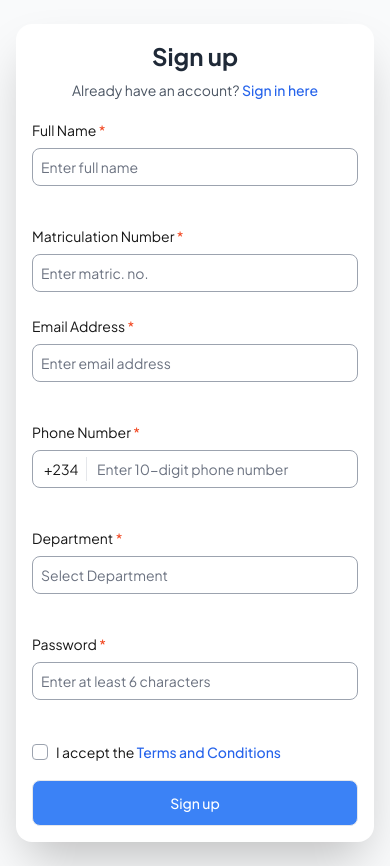
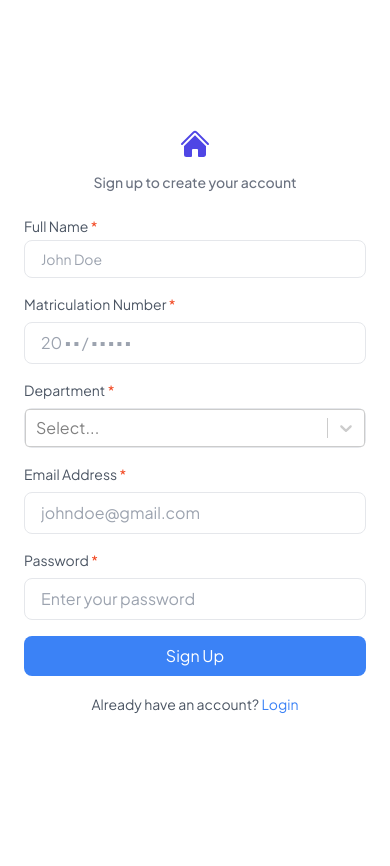
Before and after one commit to Marvellous-Udoye/departmental-website, a Next.js app: page /signup in a window 390 px wide. After the commit the page ends 844 px from the top, so only its background shows below. Built offline with nearby package versions, Linux system fonts and the light colour scheme; a web font is replaced by a local one.

Commit message:
feat(login.tsx, signup.tsx): update content and ui for login and sign-up pages

```diff
--- a/src/app/login/page.tsx
+++ b/src/app/login/page.tsx
@@ -1,6 +1,6 @@
 "use client";
 
-import Image from "next/image";
+import { HomeIcon } from "@heroicons/react/24/solid";
 import Link from "next/link";
 import { useRouter } from "next/navigation";
 import { ChangeEvent, FormEvent, useState } from "react";
@@ -51,11 +51,11 @@ export default function Login() {
   };
 
   return (
-    <div className="bg-gray-50 h-[100vh] grid place-items-center px-4">
-      <div className="bg-white">
+    <div className="bg-gray-50 h-[100vh] grid place-items-center">
+      <div className="bg-white w-full">
         <div className="flex justify-center h-screen">
           <div
-            className="hidden bg-cover lg:block lg:w-2/3"
+            className="hidden bg-cover lg:block lg:w-1/2"
             style={{
               backgroundImage:
                 "url(https://images.unsplash.com/photo-1616763355603-9755a640a287?ixlib=rb-1.2.1&ixid=MnwxMjA3fDB8MHxwaG90by1wYWdlfHx8fGVufDB8fHx8&auto=format&fit=crop&w=1470&q=80)",
@@ -64,37 +64,33 @@ export default function Login() {
             <div className="flex items-center h-full px-20 bg-gray-900 bg-opacity-40">
               <div>
                 <h2 className="text-2xl font-bold text-white sm:text-3xl">
-                  Meraki UI
+                  Login
                 </h2>
-
                 <p className="max-w-xl mt-3 text-gray-300">
-                  Lorem ipsum dolor sit, amet consectetur adipisicing elit. In
-                  autem ipsa, nulla laboriosam dolores, repellendus perferendis
-                  libero suscipit nam temporibus molestiae
+                  Welcome back! Log in to access your departmental resources and
+                  manage your profile. Securely verify your account and start
+                  exploring the latest updates, materials, and more within your
+                  department.
                 </p>
               </div>
             </div>
           </div>
 
-          <div className="flex items-center w-full max-w-md px-6 mx-auto lg:w-2/6">
+          <div className="flex items-center max-w-xl w-full px-6 mx-auto">
             <div className="flex-1">
               <div className="text-center">
                 <div className="flex justify-center mx-auto">
-                  <Image
-                    className="w-auto h-7 sm:h-8"
-                    src="https://merakiui.com/images/logo.svg"
-                    alt=""
-                  />
+                  <HomeIcon className="size-10 text-indigo-600" />
                 </div>
 
-                <p className="mt-3 text-gray-500">
-                  Sign in to access your account
+                <p className="mt-3 text-lg font-medium text-gray-500">
+                  Login to access your account
                 </p>
               </div>
 
               <div className="mt-8">
                 <form onSubmit={handleSubmit}>
-                  <div className="relative">
+                  <div>
                     <label
                       htmlFor="email"
                       className="block mb-2 text-sm text-gray-600"
@@ -107,17 +103,17 @@ export default function Login() {
                       name="matricNo"
                       value={state.matricNo}
                       onChange={handleChange}
-                      placeholder="Enter matriculation number"
+                      placeholder="20 ▪ ▪ / ▪ ▪ ▪ ▪ ▪"
                       className="block w-full px-4 py-2 mt-2 text-gray-700 placeholder-gray-400 bg-white border border-gray-200 rounded-lg focus:border-blue-400 focus:ring-blue-400 focus:outline-none focus:ring focus:ring-opacity-40"
                     />
                     {errors.matricNo && (
-                      <p className="absolute text-xs text-red-600 mt-1">
+                      <p className="text-xs text-red-600 mt-1">
                         {errors.matricNo}
                       </p>
                     )}
                   </div>
 
-                  <div className="relative mt-6">
+                  <div className="mt-6">
                     <div className="flex justify-between mb-2">
                       <label
                         htmlFor="password"
@@ -127,7 +123,7 @@ export default function Login() {
                       </label>
                       <a
                         href="#"
-                        className="text-sm text-gray-400 focus:text-blue-500 hover:text-blue-500 hover:underline"
+                        className="text-sm text-blue-400 focus:text-blue-500 hover:text-blue-500 hover:underline"
                       >
                         Forgot password?
                       </a>
@@ -143,7 +139,7 @@ export default function Login() {
                       className="block w-full px-4 py-2 mt-2 text-gray-700 placeholder-gray-400 bg-white border border-gray-200 rounded-lg focus:border-blue-400 focus:ring-blue-400 focus:outline-none focus:ring focus:ring-opacity-40"
                     />
                     {errors.password && (
-                      <p className="absolute text-xs text-red-600 mt-1">
+                      <p className="text-xs text-red-600 mt-1">
                         {errors.password}
                       </p>
                     )}
@@ -154,12 +150,12 @@ export default function Login() {
                       type="submit"
                       className="w-full px-4 py-2 tracking-wide text-white transition-colors duration-300 transform bg-blue-500 rounded-lg hover:bg-blue-400 focus:outline-none focus:bg-blue-400 focus:ring focus:ring-blue-300 focus:ring-opacity-50"
                     >
-                      Sign in
+                      Login
                     </button>
                   </div>
                 </form>
 
-                <p className="mt-6 text-sm text-center text-gray-400">
+                <div className="mt-6 text-sm text-center text-gray-500">
                   Don&#x27;t have an account yet?{" "}
                   <Link
                     href="/signup"
@@ -168,7 +164,7 @@ export default function Login() {
                     Sign up
                   </Link>
                   .
-                </p>
+                </div>
               </div>
             </div>
           </div>
--- a/src/app/signup/page.tsx
+++ b/src/app/signup/page.tsx
@@ -1,8 +1,18 @@
-"use client"
-
+"use client";
+import { HomeIcon } from "@heroicons/react/24/solid";
 import Link from "next/link";
 import { useRouter } from "next/navigation";
 import { ChangeEvent, FormEvent, useState } from "react";
+import Select from "react-select";
+
+const departmentOptions = [
+  { value: "Biomedical Engineering", label: "Biomedical Engineering" },
+  { value: "Civil Engineering", label: "Civil Engineering" },
+  { value: "Computer Engineering", label: "Computer Engineering" },
+  { value: "Electrical Engineering", label: "Electrical Engineering" },
+  { value: "Mechanical Engineering", label: "Mechanical Engineering" },
+  { value: "Mechatronics Engineering", label: "Mechatronics Engineering" },
+];
 
 interface SignUpProps {
   fullName: string;
@@ -16,12 +26,12 @@ interface SignUpProps {
 export default function SignUp() {
   const router = useRouter();
   const [state, setState] = useState<SignUpProps>({
-    fullName: '',
-    email: '',
-    matricNo: '',
-    department: '',
-    phoneNumber: '',
-    password: '',
+    fullName: "",
+    email: "",
+    matricNo: "",
+    department: "",
+    phoneNumber: "",
+    password: "",
   });
 
   const [errors, setErrors] = useState<Partial<SignUpProps>>({});
@@ -29,12 +39,16 @@ export default function SignUp() {
   const validate = () => {
     const newErrors: Partial<SignUpProps> = {};
 
-    if (!state.fullName) newErrors.fullName = "First name is required";
-    if (!state.matricNo) newErrors.matricNo = "Matriculation number is required";
+    if (!state.fullName) newErrors.fullName = "Full name is required";
+    if (!state.matricNo)
+      newErrors.matricNo = "Matriculation number is required";
     if (!state.department) newErrors.department = "Department is required";
-    if (!state.email || !/\S+@\S+\.\S+/.test(state.email)) newErrors.email = "Valid email is required";
-    if (!state.password || state.password.length < 8) newErrors.password = "Password must be at least 6 characters";
-    if (!state.phoneNumber || !/^\d+$/.test(state.phoneNumber)) newErrors.phoneNumber = "Valid phone number is required";
+    if (!state.email || !/\S+@\S+\.\S+/.test(state.email))
+      newErrors.email = "Valid email is required";
+    if (!state.password || state.password.length < 8)
+      newErrors.password = "Password must be at least 8 characters";
+    if (!state.phoneNumber || !/^\d+$/.test(state.phoneNumber))
+      newErrors.phoneNumber = "Valid phone number is required";
 
     setErrors(newErrors);
     return Object.keys(newErrors).length === 0;
@@ -48,8 +62,17 @@ export default function SignUp() {
     }));
   };
 
+  const handleSelectChange = (
+    selectedOption: { value: string; label: string } | null
+  ) => {
+    setState((prevState) => ({
+      ...prevState,
+      department: selectedOption ? selectedOption.value : "",
+    }));
+  };
+
   const handleSignUp = () => {
-    router.push('/dashboard');
+    router.push("/dashboard");
   };
 
   const handleSubmit = (e: FormEvent<HTMLFormElement>) => {
@@ -61,165 +84,150 @@ export default function SignUp() {
   };
 
   return (
-    <div className="bg-gray-50 px-4 py-6 md:py-10">
-      <div className="bg-white rounded-2xl shadow-2xl max-w-xl mx-auto">
-        <div className="p-4 sm:p-7">
-          <div className="text-center">
-            <h1 className="block text-2xl font-bold text-gray-800">Sign up</h1>
-            <p className="mt-2 text-sm text-gray-600 dark:text-neutral-400">
-              Already have an account?{" "}
-              <Link
-                className="text-blue-600 decoration-2 hover:underline focus:outline-none focus:underline font-medium"
-                href="/signin"
+    <section className="bg-white">
+      <div className="flex flex-col-reverse lg:flex-row justify-center min-h-screen">
+        <div
+          className="hidden lg:flex lg:w-1/2 bg-cover"
+          style={{
+            backgroundImage:
+              "url(https://images.unsplash.com/photo-1616763355603-9755a640a287?ixlib=rb-1.2.1&ixid=MnwxMjA3fDB8MHxwaG90by1wYWdlfHx8fGVufDB8fHx8&auto=format&fit=crop&w=1470&q=80)",
+          }}
         >
-                Sign in here
-              </Link>
+          <div className="flex items-center h-full px-8 md:px-20 bg-gray-900 bg-opacity-40">
+            <div>
+              <h2 className="text-xl md:text-3xl font-bold text-white">
+                Sign Up
+              </h2>
+              <p className="max-w-xl mt-3 text-gray-300 text-sm md:text-base">
+                Join our departmental website today! Sign up to manage your
+                personal profile, access exclusive resources, and stay updated
+                with all departmental activities.
               </p>
             </div>
+          </div>
+        </div>
 
-          <div className="mt-5">
-            {/* Form */}
-            <form onSubmit={handleSubmit}>
-              <div className="grid gap-y-4">
-                {/* First Name */}
-                <div className="relative mb-6 w-full">
-                  <label htmlFor="fullname" className="block text-sm mb-2">
+        <div className="flex items-center w-full max-w-full lg:w-3/5 p-6 lg:px-12">
+          <div className="w-full">
+            <div className="text-center">
+              <div className="flex justify-center mx-auto">
+                <HomeIcon className="w-8 h-8 md:w-10 md:h-10 text-indigo-600" />
+              </div>
+              <p className="mt-3 text-sm md:text-lg font-medium text-gray-500">
+                Sign up to create your account
+              </p>
+            </div>
+            <form
+              onSubmit={handleSubmit}
+              className="grid grid-cols-1 md:grid-cols-2 gap-4 mt-6"
+            >
+              <div>
+                <label className="block mb-1 text-sm text-gray-600">
                   Full Name <span className="text-[#F24822]">*</span>
                 </label>
                 <input
                   type="text"
-                    id="fullname"
-                    name="fullname"
+                  name="fullName"
+                  placeholder="John Doe"
                   value={state.fullName}
                   onChange={handleChange}
-                    placeholder="Enter full name"
-                    className="py-2 md:py-3 px-2 md:px-4 block w-full border-gray-400 rounded-lg text-sm focus:border-blue-500 focus:ring-blue-500"
+                  className="block w-full px-4 py-2 mt-1 text-sm text-gray-700 placeholder-gray-400 bg-white border border-gray-200 rounded-lg focus:ring focus:ring-blue-400 focus:ring-opacity-40"
                 />
-                  {errors.fullName && <p className="absolute text-xs text-red-600 mt-1">{errors.fullName}</p>}
+                {errors.fullName && (
+                  <p className="text-red-500 text-xs">{errors.fullName}</p>
+                )}
               </div>
 
-
-                <div className="flex flex-col md:flex-row sm:gap-4">
-                  {/* Matriculation Number */}
-                  <div className="relative mb-6 w-full">
-                    <label htmlFor="matricNo" className="block text-sm mb-2">
+              <div>
+                <label className="block mb-2 text-sm text-gray-600">
                   Matriculation Number <span className="text-[#F24822]">*</span>
                 </label>
                 <input
                   type="text"
-                      id="matricNo"
                   name="matricNo"
+                  placeholder="20 ▪ ▪ / ▪ ▪ ▪ ▪ ▪"
                   value={state.matricNo}
                   onChange={handleChange}
-                      placeholder="Enter matric. no."
-                      className="py-2 md:py-3 px-2 md:px-4 block w-full border-gray-400 rounded-lg text-sm focus:border-blue-500 focus:ring-blue-500"
+                  className="block w-full px-4 py-2 mt-2 text-gray-700 placeholder-gray-400 bg-white border border-gray-200 rounded-lg focus:border-blue-400 focus:ring-blue-400 focus:outline-none focus:ring focus:ring-opacity-40"
                 />
-                    {errors.matricNo && <p className="absolute text-xs text-red-600 mt-1">{errors.matricNo}</p>}
+                {errors.matricNo && (
+                  <p className="text-red-500 text-sm">{errors.matricNo}</p>
+                )}
               </div>
 
-                  {/* Email */}
-                  <div className="relative mb-6 w-full">
-                    <label htmlFor="email" className="block text-sm mb-2">
+              <div>
+                <label className="block mb-2 text-sm text-gray-600">
+                  Department <span className="text-[#F24822]">*</span>
+                </label>
+                <Select
+                  name="department"
+                  options={departmentOptions}
+                  value={departmentOptions.find(
+                    (option) => option.value === state.department
+                  )}
+                  onChange={handleSelectChange}
+                  className="block w-full text-gray-700 placeholder-gray-400 bg-white border border-gray-200 rounded-lg focus:border-blue-400 focus:ring-blue-400 focus:outline-none focus:ring focus:ring-opacity-40"
+                />
+                {errors.department && (
+                  <p className="text-red-500 text-sm">{errors.department}</p>
+                )}
+              </div>
+
+              <div>
+                <label className="block mb-2 text-sm text-gray-600">
                   Email Address <span className="text-[#F24822]">*</span>
                 </label>
                 <input
                   type="email"
-                      id="email"
                   name="email"
+                  placeholder="johndoe@gmail.com"
                   value={state.email}
                   onChange={handleChange}
-                      placeholder="Enter email address"
-                      className="py-2 md:py-3 px-2 md:px-4 block w-full border-gray-400 rounded-lg text-sm focus:border-blue-500 focus:ring-blue-500"
+                  className="block w-full px-4 py-2 mt-2 text-gray-700 placeholder-gray-400 bg-white border border-gray-200 rounded-lg focus:border-blue-400 focus:ring-blue-400 focus:outline-none focus:ring focus:ring-opacity-40"
                 />
-                    {errors.email && <p className="absolute text-xs text-red-600 mt-1">{errors.email}</p>}
-                  </div>
+                {errors.email && (
+                  <p className="text-red-500 text-sm">{errors.email}</p>
+                )}
               </div>
 
-                {/* Phone Number */}
-                <div className="relative mb-6 w-full">
-                  <label htmlFor="phoneNumber" className="block text-sm mb-2">
-                    Phone Number <span className="text-[#F24822]">*</span>
-                  </label>
-                  <div className="relative">
-                    <div className="absolute inset-y-0 left-3 my-auto h-6 flex items-center border-r pr-2">
-                      <p className="text-sm">+234 </p>
-                    </div>
-                    <input
-                      id="phoneNumber"
-                      name="phoneNumber"
-                      type="tel"
-                      pattern="[0-9]{10}"
-                      maxLength={10}
-                      value={state.phoneNumber}
-                      onChange={handleChange}
-                      placeholder="Enter 10-digit phone number"
-                      className="w-full pl-[4rem] pr-2 md:pr-3 py-2 md:py-3 border-gray-400 rounded-lg text-sm focus:border-blue-500 focus:ring-blue-500"
-                    />
-                  </div>
-                  {errors.phoneNumber && <span className="absolute text-xs text-red-600 mt-1">{errors.phoneNumber}</span>}
-                </div>
-
-                {/* Department */}
-                <div className="relative mb-6 w-full">
-                  <label htmlFor="department" className="block text-sm mb-2">
-                    Department <span className="text-[#F24822]">*</span>
-                  </label>
-                  <input
-                    type="text"
-                    id="department"
-                    name="department"
-                    value={state.department}
-                    onChange={handleChange}
-                    placeholder="Select Department"
-                    className="py-2 md:py-3 px-2 md:px-4 block w-full border-gray-400 rounded-lg text-sm focus:border-blue-500 focus:ring-blue-500"
-                  />
-                  {errors.department && <p className="absolute text-xs text-red-600 mt-1">{errors.department}</p>}
-                </div>
-
-                {/* Password */}
-                <div className="relative mb-6">
-                  <label htmlFor="password" className="block text-sm mb-2">
+              <div>
+                <label className="block mb-2 text-sm text-gray-600">
                   Password <span className="text-[#F24822]">*</span>
                 </label>
                 <input
                   type="password"
-                    id="password"
                   name="password"
+                  placeholder="Enter your password"
                   value={state.password}
                   onChange={handleChange}
-                    placeholder="Enter at least 6 characters"
-                    className="py-2 md:py-3 px-2 md:px-4 block w-full border-gray-400 rounded-lg text-sm focus:border-blue-500 focus:ring-blue-500"
+                  className="block w-full px-4 py-2 mt-2 text-gray-700 placeholder-gray-400 bg-white border border-gray-200 rounded-lg focus:border-blue-400 focus:ring-blue-400 focus:outline-none focus:ring focus:ring-opacity-40"
                 />
-                  {errors.password && <p className="absolute text-xs text-red-600 mt-1">{errors.password}</p>}
-                </div>
-
-                <div className="flex items-center">
-                  <div className="flex">
-                    <input
-                      id="remember-me"
-                      name="remember-me"
-                      type="checkbox"
-                      className="shrink-0 border-gray-400 rounded text-blue-600 focus:ring-blue-500 "
-                    />
-                  </div>
-                  <div className="ml-2">
-                    <label htmlFor="remember-me" className="text-sm">
-                      I accept the <Link className="text-blue-600 decoration-2 hover:underline focus:outline-none focus:underline font-medium" href="#">Terms and Conditions</Link>
-                    </label>
-                  </div>
+                {errors.password && (
+                  <p className="text-red-500 text-sm">{errors.password}</p>
+                )}
               </div>
 
               <button
                 type="submit"
-                  className="w-full py-3 px-4 text-sm font-medium rounded-lg border border-gray-200 bg-blue-500 text-white"
+                className="w-full md:col-span-2 px-4 py-2 text-white bg-blue-500 rounded-lg hover:bg-blue-600"
               >
-                  Sign up
+                Sign Up
               </button>
-              </div>
             </form>
+            <div className="mt-4 text-center">
+              <span className="text-sm text-gray-600">
+                Already have an account?{" "}
+                <Link
+                  href="/login"
+                  className="text-blue-500 hover:text-blue-700"
+                >
+                  Login
+                </Link>
+              </span>
             </div>
           </div>
         </div>
       </div>
+    </section>
   );
 }
```
Lines whose indentation alone changed are shown as unchanged.
